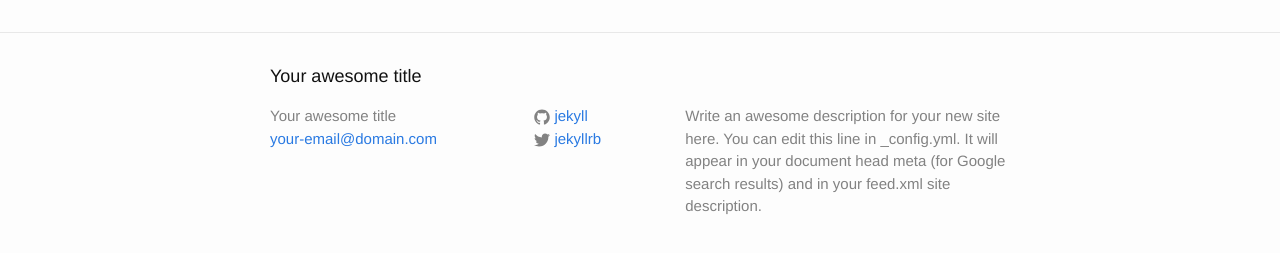
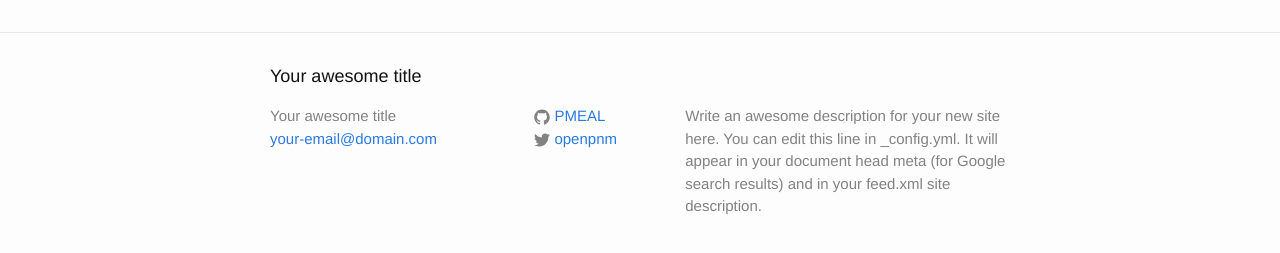
Before and after one commit to PMEAL/PMEAL, a Jekyll site: the page built from index.html, in a window 1280 px wide. Shown: the part 264-517 px from the top of the page. Built offline with Jekyll 4.4.1, drawn with Linux system fonts in a browser that asks for light colours.

Commit message:
updating config

```diff
--- a/_config.yml
+++ b/_config.yml
@@ -13,9 +13,9 @@
   line in _config.yml. It will appear in your document head meta (for
   Google search results) and in your feed.xml site description.
 baseurl: "" # the subpath of your site, e.g. /blog
-url: "http://yourdomain.com" # the base hostname & protocol for your site
-twitter_username: jekyllrb
-github_username:  jekyll
+url: "http://pmeal.github.io" # the base hostname & protocol for your site
+twitter_username: openpnm
+github_username:  PMEAL
 
 # Build settings
 markdown: kramdown
```
